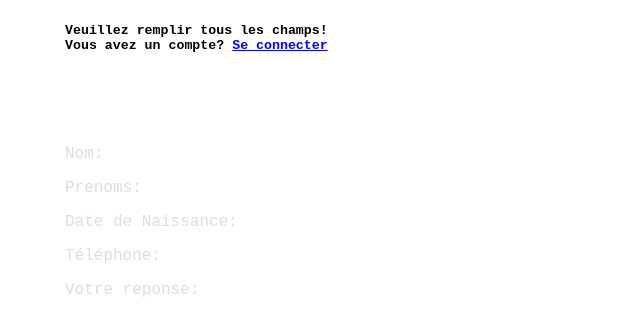
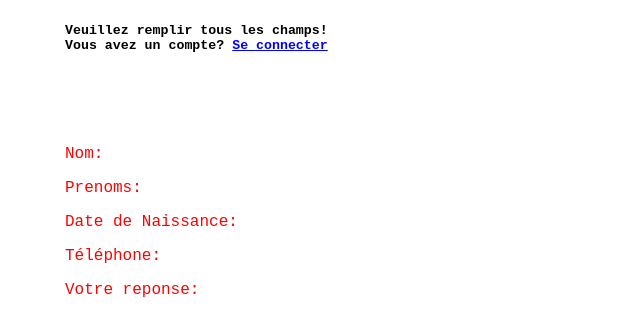
Before and after one commit to franktinongbe/CheckerForm, a plain HTML site: page index.html in a window 1280 px wide. Shown: the part 1366-1701 px from the top of the page, without its empty margins (319-959 px from the left). Drawn offline with Linux system fonts and the light colour scheme.

Commit message:
Update style.css

```diff
--- a/style.css
+++ b/style.css
@@ -9,7 +9,7 @@ h2 {
     text-align: center;
 }
 p{
-    color: #ddd;
+    color: #FF0000;
 }
 .form{
     background-color: rgba(15, 12, 59, 0.74);
```
